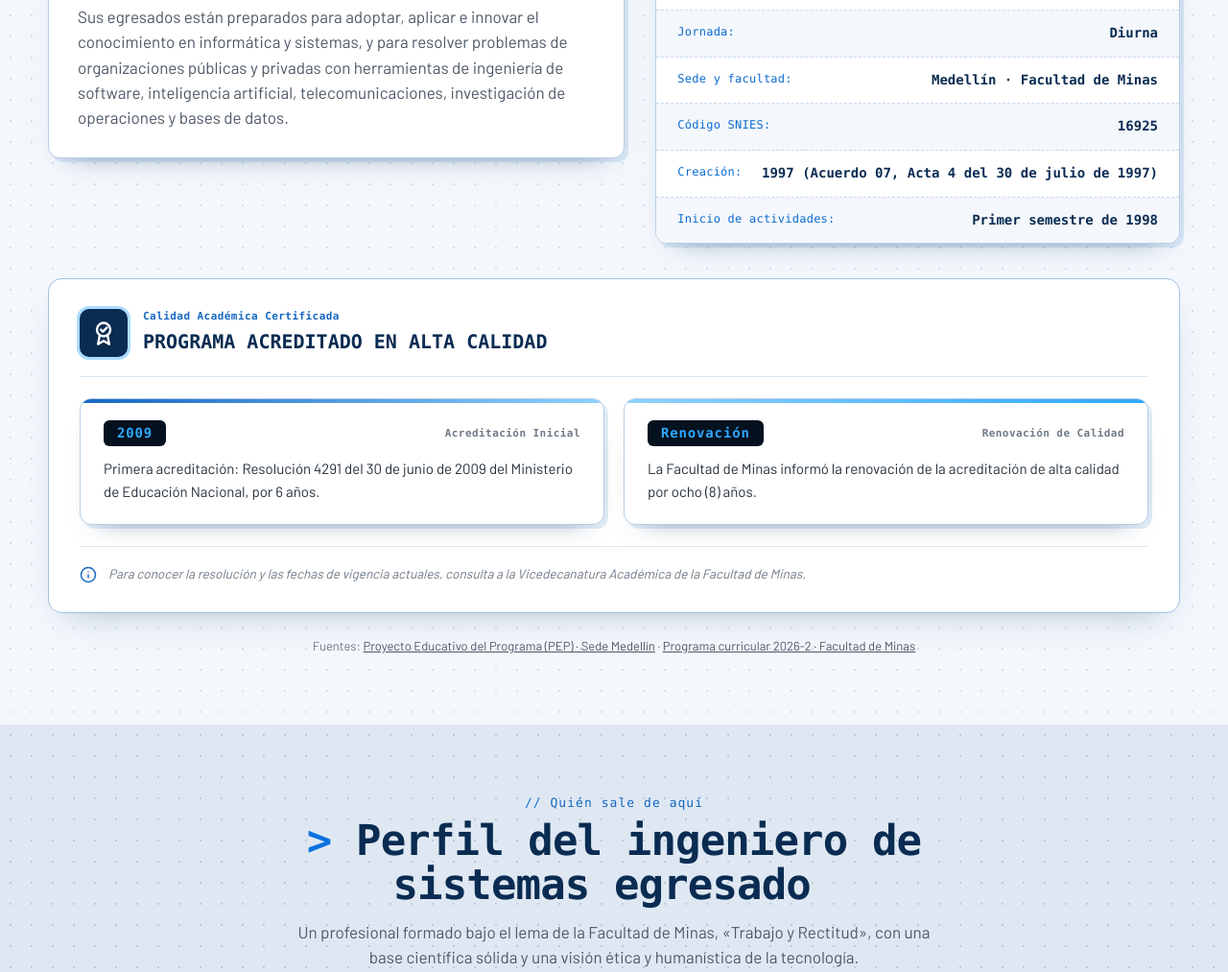
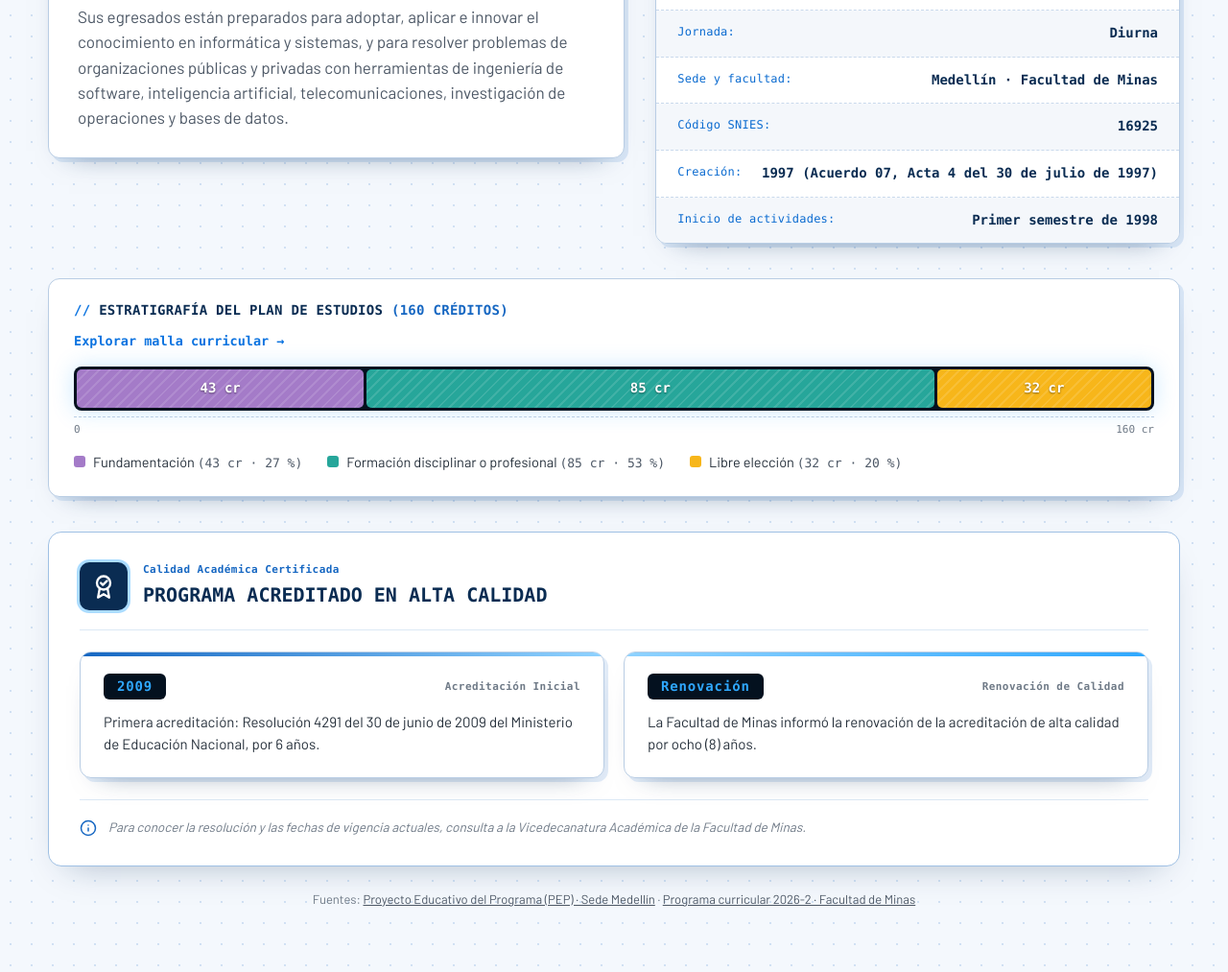
Before and after one commit to S3scobar/sistemasunal, a plain HTML site: page index.html in a window 1280 px wide. Shown: the part 1202-2215 px from the top of the page at 96% size. Drawn offline with Linux system fonts and the light colour scheme.

Commit message:
Inicio: estratigrafía del plan de estudios (160 créditos por componente)

```diff
--- a/css/inicio.css
+++ b/css/inicio.css
@@ -495,3 +495,99 @@ body[data-pagina="inicio"] .grupo__tipo {
   color: var(--neon);
 }
 body[data-pagina="inicio"] .grupo__tipo::before { content: '// '; opacity: .7; }
+
+
+/* ---------- Estratigrafía del plan ---------- */
+
+.estrato { margin-top: 36px; }
+.estrato:empty { display: none; }
+body[data-pagina="inicio"] .estrato {
+  padding: 22px 26px 24px;
+  border: 1px solid #b9cde4;
+  border-radius: 12px;
+  background: #fff;
+  box-shadow: 0 14px 30px -22px rgba(10, 44, 82, .6), 4px 4px 0 rgba(22, 103, 194, .12);
+}
+.estrato__titulo {
+  font-family: var(--mono);
+  font-size: 14px;
+  font-weight: 800;
+  letter-spacing: .02em;
+  text-transform: uppercase;
+  color: var(--azul-marino);
+}
+.estrato__titulo::before { content: '// '; color: #0b73e0; }
+.estrato__titulo span { color: var(--azul); }
+.estrato__enlace {
+  display: inline-block;
+  margin: 10px 0 16px;
+  font-family: var(--mono);
+  font-size: 13.5px;
+  font-weight: 700;
+  color: #0b73e0;
+  text-decoration: none;
+}
+.estrato__enlace:hover { text-decoration: underline; }
+.estrato__barra {
+  display: flex;
+  gap: 3px;
+  height: 46px;
+  padding: 3px;
+  border-radius: 8px;
+  background: #04111f;
+  box-shadow: 0 0 22px rgba(47, 168, 255, .25);
+}
+.estrato__tramo {
+  display: grid;
+  place-items: center;
+  min-width: 0;
+  border-radius: 5px;
+  background:
+    repeating-linear-gradient(135deg, rgba(255, 255, 255, .12) 0 2px, transparent 2px 8px),
+    var(--color);
+  transform-origin: left;
+  animation: crecer-tramo .9s cubic-bezier(.2, .8, .2, 1) both;
+}
+.estrato__tramo:nth-child(2) { animation-delay: .12s; }
+.estrato__tramo:nth-child(3) { animation-delay: .24s; }
+.estrato__tramo b {
+  font-family: var(--mono);
+  font-size: 14px;
+  color: #fff;
+  text-shadow: 0 1px 2px rgba(0, 0, 0, .45);
+  white-space: nowrap;
+}
+.estrato__escala {
+  display: flex;
+  justify-content: space-between;
+  margin-top: 6px;
+  font-family: var(--mono);
+  font-size: 11px;
+  color: var(--gris);
+  border-top: 1px dashed #b9cde4;
+  padding-top: 4px;
+}
+.estrato__leyenda {
+  display: flex;
+  flex-wrap: wrap;
+  gap: 8px 26px;
+  margin: 14px 0 0;
+  padding: 0;
+  list-style: none;
+  font-size: 14.5px;
+  color: var(--tinta);
+}
+.estrato__leyenda i {
+  display: inline-block;
+  width: 12px; height: 12px;
+  margin-right: 8px;
+  border-radius: 3px;
+  background: var(--color);
+}
+.estrato__leyenda em { font-family: var(--mono); font-style: normal; font-size: 13px; color: var(--tinta-suave); }
+@keyframes crecer-tramo { from { transform: scaleX(0); opacity: 0; } }
+@media (prefers-reduced-motion: reduce) { .estrato__tramo { animation: none; } }
+@media (max-width: 640px) {
+  body[data-pagina="inicio"] .estrato { padding: 18px 16px 20px; }
+  .estrato__tramo b { font-size: 12px; }
+}
--- a/js/inicio.js
+++ b/js/inicio.js
@@ -41,6 +41,8 @@ function pintarPrograma(p) {
       </ul>
     </div>
 
+    <div class="estrato" id="estrato"></div>
+
     <div class="acreditacion">
       <div class="acreditacion__cabecera">
         <span class="acreditacion__sello-icono">${ICONO_SELLO}</span>
@@ -68,6 +70,48 @@ function pintarPrograma(p) {
     <p class="fuentes">Fuentes:
       ${p.fuentes.map((f) => `<a href="${esc(f.url)}" target="_blank" rel="noopener">${esc(f.titulo)}</a>`).join(' · ')}
     </p>`;
+
+  cargarEstrato((p.ficha.find((f) => f.etiqueta === 'Créditos del plan') || {}).valor);
+}
+
+
+/* ---------- Estratigrafía del plan (créditos por componente) ---------- */
+
+// Todo sale de los datos de la malla: fundamentación y disciplinar suman los créditos
+// exigidos de sus agrupaciones; libre elección suma las casillas de libre elección del plan.
+function pintarEstrato(componentes, plan, total) {
+  const exigidos = (id) => componentes.agrupaciones
+    .filter((a) => a.componente === id)
+    .reduce((suma, a) => suma + (a.exigidos || 0), 0);
+  const libres = plan
+    .flatMap((semestre) => semestre.items)
+    .filter((it) => it.tipo === 'bolsa' && it.agrupacion === 'libre-eleccion')
+    .reduce((suma, it) => suma + it.creditos, 0);
+
+  const partes = componentes.componentes.map((c) => ({
+    nombre: c.nombre,
+    color: c.color,
+    creditos: c.id === 'libre-eleccion' ? libres : exigidos(c.id),
+  }));
+  const suma = partes.reduce((s, p) => s + p.creditos, 0);
+  if (!suma || (total && suma !== Number(total))) return;   // si no cuadra con el plan, no se muestra
+
+  $('#estrato').innerHTML = `
+    <h3 class="estrato__titulo">Estratigrafía del plan de estudios <span>(${suma} créditos)</span></h3>
+    <a class="estrato__enlace" href="malla.html">Explorar malla curricular <span aria-hidden="true">→</span></a>
+    <div class="estrato__barra" role="img" aria-label="${partes.map((p) => `${p.nombre}: ${p.creditos} créditos`).join('; ')}">
+      ${partes.map((p) => `<span class="estrato__tramo" style="--color: ${esc(p.color)}; flex: ${p.creditos}"><b>${p.creditos} cr</b></span>`).join('')}
+    </div>
+    <div class="estrato__escala" aria-hidden="true"><span>0</span><span>${suma} cr</span></div>
+    <ul class="estrato__leyenda">
+      ${partes.map((p) => `<li style="--color: ${esc(p.color)}"><i></i>${esc(p.nombre)} <em>(${p.creditos} cr · ${Math.round(p.creditos / suma * 100)} %)</em></li>`).join('')}
+    </ul>`;
+}
+
+function cargarEstrato(totalCreditos) {
+  Promise.all([cargarDatos('malla/componentes'), cargarDatos('malla/plan')])
+    .then(([componentes, plan]) => pintarEstrato(componentes, plan, totalCreditos))
+    .catch(() => { const e = $('#estrato'); if (e) e.remove(); });   // es un extra: si falla, la página sigue igual
 }
 
 
```
